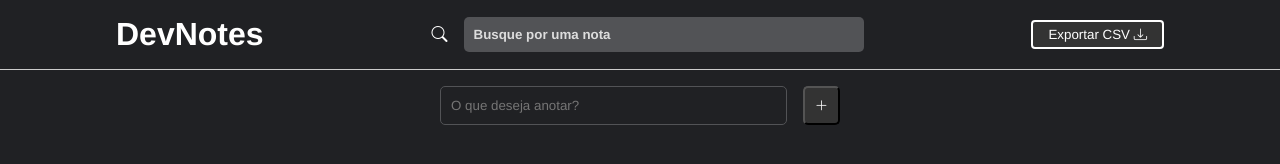
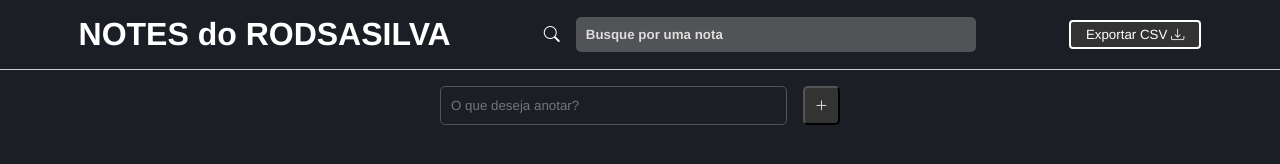
Before and after one commit to rodsasilva/Devnotes, a plain HTML site: page index.html in a window 1280 px wide. Drawn offline with nearby package versions, Linux system fonts and the light colour scheme.

Commit message:
segunda versão

```diff
--- a/css/styler.css
+++ b/css/styler.css
@@ -9,7 +9,7 @@
 
 
 body{
-    background-color: #202124;
+    background-color: #1b1e25;
 }
 
 /* Cabeçalho */
--- a/index.html
+++ b/index.html
@@ -10,7 +10,7 @@
 </head>
 <body>
     <header>
-        <h1>DevNotes</h1>
+        <h1>NOTES do RODSASILVA</h1>
         <div id="search-container">
             <i class="bi bi-search"></i>
             <input type="text" id="search-input" placeholder="Busque por uma nota">
```
Also changed, not shown: LEIAME.txt (added).
